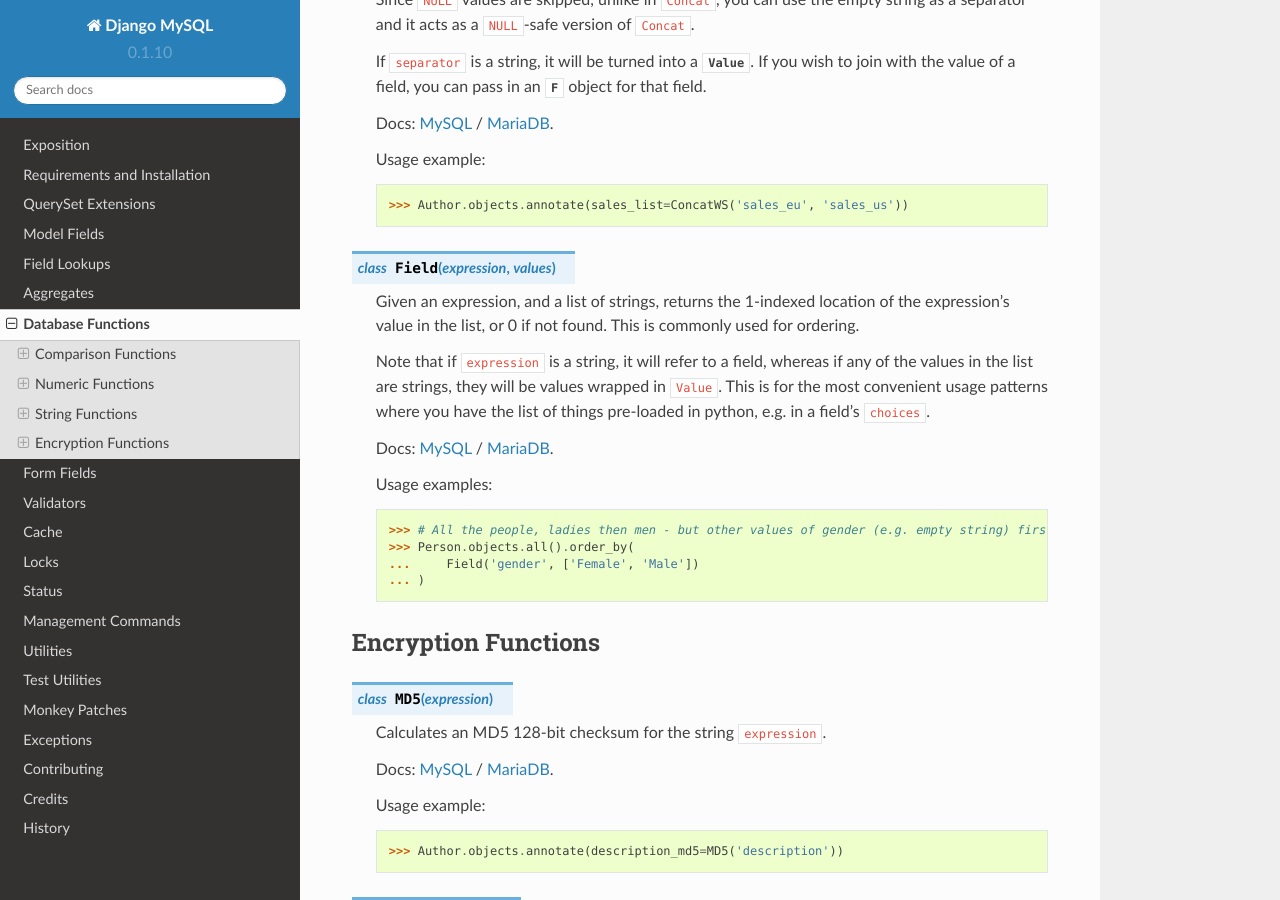
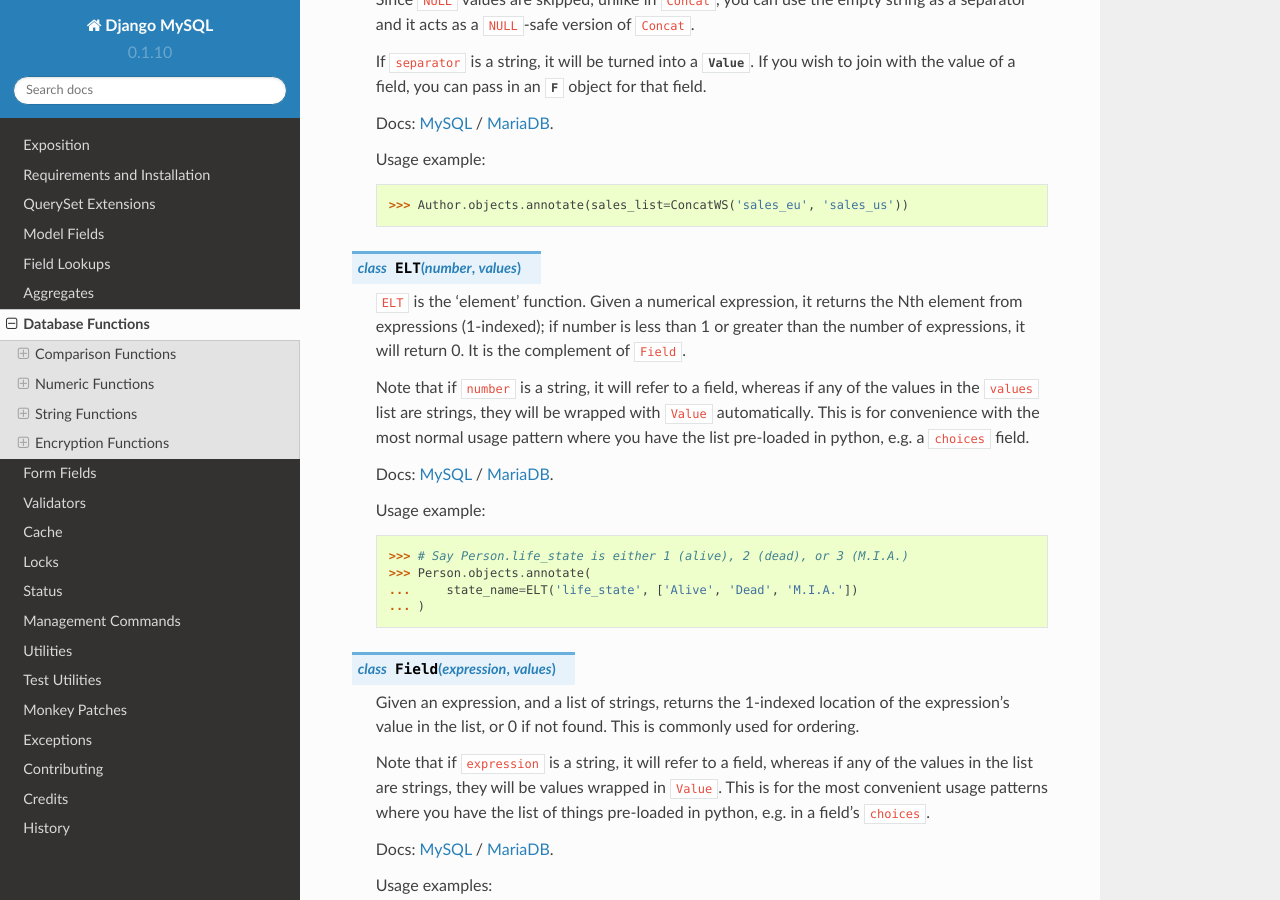
Before and after one commit to adamchainz/django-mysql, a Sphinx documentation site: the page built from docs/database_functions.rst, in a window 1280 px wide and 900 px high, scrolled down 2488 px. Built offline with Sphinx 7.4.7 and the Read the Docs theme 2.0.0, drawn with Linux system fonts in a browser that asks for light colours.

Commit message:
Add ELT function too, because why not

```diff
--- a/docs/database_functions.rst
+++ b/docs/database_functions.rst
@@ -163,6 +163,30 @@ String Functions
 
         >>> Author.objects.annotate(sales_list=ConcatWS('sales_eu', 'sales_us'))
 
+.. class:: ELT(number, values)
+
+    ``ELT`` is the 'element' function. Given a numerical expression, it returns
+    the Nth element from expressions (1-indexed); if number is less than 1 or
+    greater than the number of expressions, it will return 0. It is the
+    complement of ``Field``.
+
+    Note that if ``number`` is a string, it will refer to a field, whereas if
+    any of the values in the ``values`` list are strings, they will be wrapped
+    with ``Value`` automatically. This is for convenience with the most normal
+    usage pattern where you have the list pre-loaded in python, e.g. a
+    ``choices`` field.
+
+    Docs:
+    `MySQL <https://dev.mysql.com/doc/refman/5.5/en/string-functions.html#function_elt>`_ /
+    `MariaDB <https://mariadb.com/kb/en/mariadb/elt/>`_.
+
+    Usage example::
+
+        >>> # Say Person.life_state is either 1 (alive), 2 (dead), or 3 (M.I.A.)
+        >>> Person.objects.annotate(
+        ...     state_name=ELT('life_state', ['Alive', 'Dead', 'M.I.A.'])
+        ... )
+
 .. class:: Field(expression, values)
 
     Given an expression, and a list of strings, returns the 1-indexed
```
Also changed, not shown: 2 other files.
